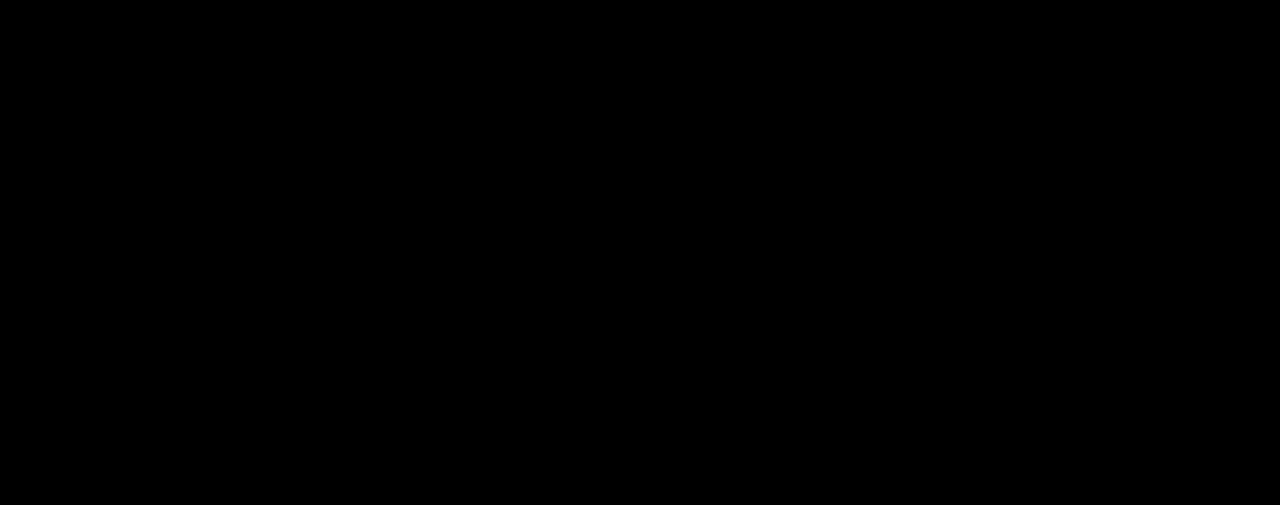
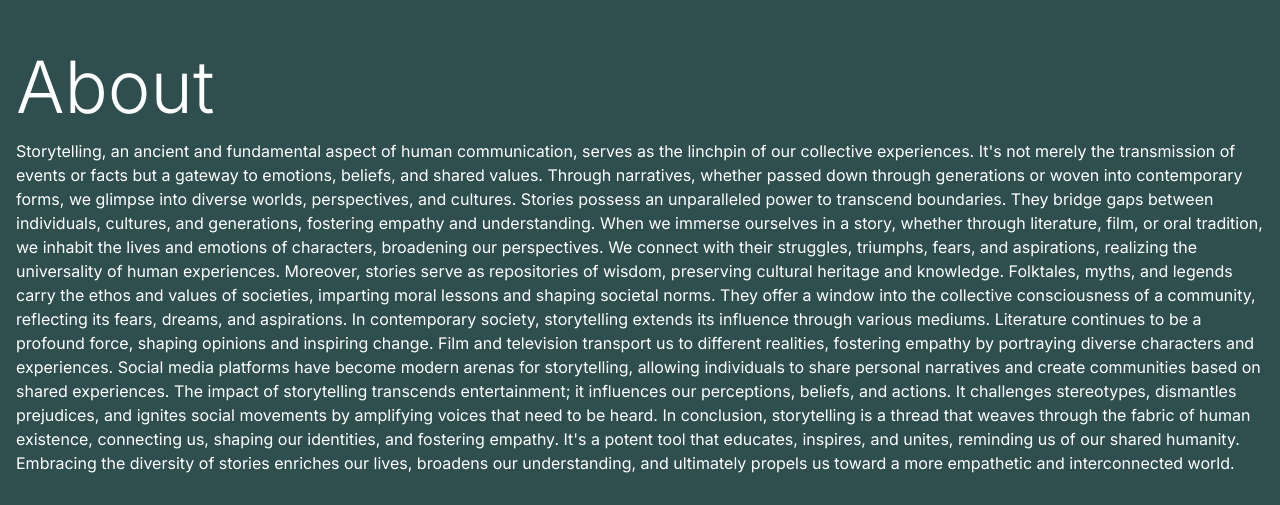
Before and after one commit to natedoesthings/Music-Pets-unreleased, a Next.js app: page / in a window 1280 px wide. Shown: the part 847-1352 px from the top of the page. Before the commit the page ends 860 px from the top, so only its background shows below. Built offline with nearby package versions, Linux system fonts and the light colour scheme.

Commit message:
implimented bootstrap features with color scheme and navbar, tried chakraui, working on front page and token integration still

```diff
--- a/package.json
+++ b/package.json
@@ -9,7 +9,12 @@
     "lint": "next lint"
   },
   "dependencies": {
+    "@chakra-ui/next-js": "^2.2.0",
+    "@chakra-ui/react": "^2.8.2",
+    "@emotion/react": "^11.11.3",
+    "@emotion/styled": "^11.11.0",
     "bootstrap": "^5.3.2",
+    "framer-motion": "^10.16.16",
     "next": "14.0.4",
     "react": "^18",
     "react-dom": "^18"
--- a/src/app/Components/beforeLogin.js
+++ b/src/app/Components/beforeLogin.js
@@ -1,9 +1,11 @@
 import Link from "next/link"
+import './styles.css'
 
 const BeforeLogin = () => {
   return (
-    <main>
-      <nav className="navbar navbar-expand-lg bg-body-tertiary">
+
+    <main className="main">
+      <nav className="navbar navbar-expand-lg fixed-top" style={{ backgroundColor: 'rgba(255, 255, 255, 0.9)' }}>
         <div className="container-fluid">
           <a className="navbar-brand" href="/">MusicPets.io</a>
           <button className="navbar-toggler" type="button" data-bs-toggle="collapse" data-bs-target="#navbarSupportedContent" aria-controls="navbarSupportedContent" aria-expanded="false" aria-label="Toggle navigation">
@@ -12,13 +14,13 @@
           <div className="collapse navbar-collapse" id="navbarSupportedContent">
             <ul className="navbar-nav me-auto mb-2 mb-lg-0">
               <li className="nav-item">
-                <Link className="nav-link active" aria-current="page" href="#">About</Link>
+                <Link className="nav-link active" aria-current="page" href="#scrollspyHeading1">About</Link>
               </li>
               <li className="nav-item">
-                <Link className="nav-link active" href="#">Contact</Link>
+                <Link className="nav-link active" href="#scrollspyHeading2">Contact</Link>
               </li>
             </ul>
-              <Link href={`${process.env.AUTH_ENDPOINT}?client_id=${process.env.CLIENT_ID_NATE}&redirect_uri=${process.env.REDIRECT_URI}&response_type=${process.env.RESPONSE_TYPE}&scope=${process.env.SCOPE}`}
+            <Link href={`${process.env.AUTH_ENDPOINT}?client_id=${process.env.CLIENT_ID_NATE}&redirect_uri=${process.env.REDIRECT_URI}&response_type=${process.env.RESPONSE_TYPE}&scope=${process.env.SCOPE}`}
               className="btn btn-success fs-5" role="button">
               Login</Link>
           </div>
@@ -26,7 +28,7 @@
       </nav>
 
 
-      <div className="d-flex justify-content-center align-items-center vh-100">
+      <div className="d-flex justify-content-center align-items-center vh-100 added">
         <div className="text-center">
           <h1 className="badge fw-bolder fs-1">
             Get Started with your Music Pet!
@@ -47,6 +49,42 @@
       </div>
 
 
+      <div data-bs-spy="scroll" data-bs-target="#navbar-example2" data-bs-root-margin="0px 0px -40%" data-bs-smooth-scroll="true" class="scrollspy-example p-3" tabindex="0">
+      <h1 id="scrollspyHeading1" className="display-4 invisible">About</h1>
+        <h1 id="scrollspyHeading1" className="display-2 text-white">About</h1>
+        <p className="text-white">
+          Storytelling, an ancient and fundamental aspect of human communication, serves as the linchpin of our collective experiences. It's not merely the transmission of events or facts but a gateway to emotions, beliefs, and shared values. Through narratives, whether passed down through generations or woven into contemporary forms, we glimpse into diverse worlds, perspectives, and cultures.
+
+          Stories possess an unparalleled power to transcend boundaries. They bridge gaps between individuals, cultures, and generations, fostering empathy and understanding. When we immerse ourselves in a story, whether through literature, film, or oral tradition, we inhabit the lives and emotions of characters, broadening our perspectives. We connect with their struggles, triumphs, fears, and aspirations, realizing the universality of human experiences.
+
+          Moreover, stories serve as repositories of wisdom, preserving cultural heritage and knowledge. Folktales, myths, and legends carry the ethos and values of societies, imparting moral lessons and shaping societal norms. They offer a window into the collective consciousness of a community, reflecting its fears, dreams, and aspirations.
+
+          In contemporary society, storytelling extends its influence through various mediums. Literature continues to be a profound force, shaping opinions and inspiring change. Film and television transport us to different realities, fostering empathy by portraying diverse characters and experiences. Social media platforms have become modern arenas for storytelling, allowing individuals to share personal narratives and create communities based on shared experiences.
+
+          The impact of storytelling transcends entertainment; it influences our perceptions, beliefs, and actions. It challenges stereotypes, dismantles prejudices, and ignites social movements by amplifying voices that need to be heard.
+
+          In conclusion, storytelling is a thread that weaves through the fabric of human existence, connecting us, shaping our identities, and fostering empathy. It's a potent tool that educates, inspires, and unites, reminding us of our shared humanity. Embracing the diversity of stories enriches our lives, broadens our understanding, and ultimately propels us toward a more empathetic and interconnected world.
+        </p>
+
+        <h1 id="scrollspyHeading2" className="display-2 text-white">Contact</h1>
+        <p className="text-white">
+          Storytelling, an ancient and fundamental aspect of human communication, serves as the linchpin of our collective experiences. It's not merely the transmission of events or facts but a gateway to emotions, beliefs, and shared values. Through narratives, whether passed down through generations or woven into contemporary forms, we glimpse into diverse worlds, perspectives, and cultures.
+
+          Stories possess an unparalleled power to transcend boundaries. They bridge gaps between individuals, cultures, and generations, fostering empathy and understanding. When we immerse ourselves in a story, whether through literature, film, or oral tradition, we inhabit the lives and emotions of characters, broadening our perspectives. We connect with their struggles, triumphs, fears, and aspirations, realizing the universality of human experiences.
+
+          Moreover, stories serve as repositories of wisdom, preserving cultural heritage and knowledge. Folktales, myths, and legends carry the ethos and values of societies, imparting moral lessons and shaping societal norms. They offer a window into the collective consciousness of a community, reflecting its fears, dreams, and aspirations.
+
+          In contemporary society, storytelling extends its influence through various mediums. Literature continues to be a profound force, shaping opinions and inspiring change. Film and television transport us to different realities, fostering empathy by portraying diverse characters and experiences. Social media platforms have become modern arenas for storytelling, allowing individuals to share personal narratives and create communities based on shared experiences.
+
+          The impact of storytelling transcends entertainment; it influences our perceptions, beliefs, and actions. It challenges stereotypes, dismantles prejudices, and ignites social movements by amplifying voices that need to be heard.
+
+          In conclusion, storytelling is a thread that weaves through the fabric of human existence, connecting us, shaping our identities, and fostering empathy. It's a potent tool that educates, inspires, and unites, reminding us of our shared humanity. Embracing the diversity of stories enriches our lives, broadens our understanding, and ultimately propels us toward a more empathetic and interconnected world.
+        </p>
+
+      </div>
+
+
+
     </main>
   )
 }
--- a/src/app/Components/getToken.js
+++ b/src/app/Components/getToken.js
@@ -1,7 +1,3 @@
-"use client"
-import React from "react";
-import { useEffect, useState } from "react";
-
-export function getToken () {
+export default function getToken () {
   console.log('Hello from myFunction!');
 }
--- /dev/null
+++ b/src/app/Components/styles.css
@@ -0,0 +1,17 @@
+.main {
+  background: darkslategrey;
+}
+
+.animated {
+  transition: transform 0.3s ease-in-out; /* Define the animation properties */
+}
+
+.animated:hover {
+  transform: translateY(-5px); /* Apply the upward translation on hover */
+}
+
+
+.custom-white {
+  background-color: whitesmoke; /* Replace this with your desired dark green color */
+  /* You can add more styles as needed */
+}
--- a/src/app/globals.css
+++ b/src/app/globals.css
@@ -1,4 +1,4 @@
 html,
 body {
-  background: #000;
+  background: darkslategrey;
 }
--- a/src/app/layout.js
+++ b/src/app/layout.js
@@ -7,7 +7,7 @@
 const inter = Inter({ subsets: ['latin'] })
 
 export const metadata = {
-  title: 'Create Next App',
+  title: 'musicpets.io',
   description: 'Generated by create next app',
 }
 
@@ -16,5 +16,6 @@
     <html lang="en">
       <body className={inter.className}>{children} <BootstrapClient /></body>
     </html>
+
   )
 }
--- a/src/app/page.js
+++ b/src/app/page.js
@@ -1,10 +1,6 @@
-import Link from 'next/link'
-import './page.module.css'
 import BeforeLogin from './Components/beforeLogin'
-import { getToken } from './Components/getToken'
 
 export default function Home() {
-  getToken();
 
   return (
     <main>
--- a/src/app/page.module.css
+++ /dev/null
@@ -1,7 +0,0 @@
-.animated {
-  transition: transform 0.3s ease-in-out; /* Define the animation properties */
-}
-
-.animated:hover {
-  transform: translateY(-5px); /* Apply the upward translation on hover */
-}
```
Also changed, not shown: 1 other file (tests, documents, lock files or other folders).
